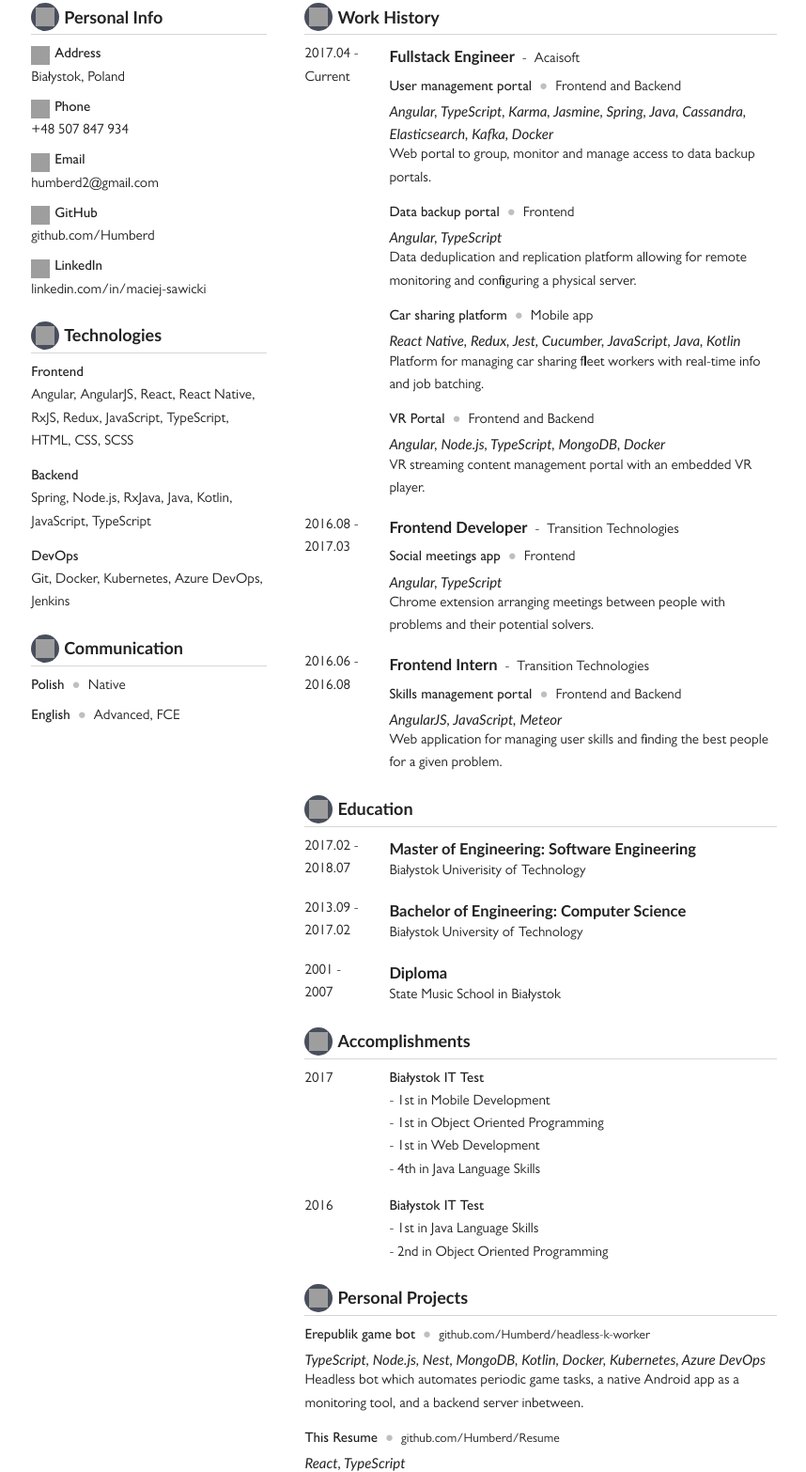
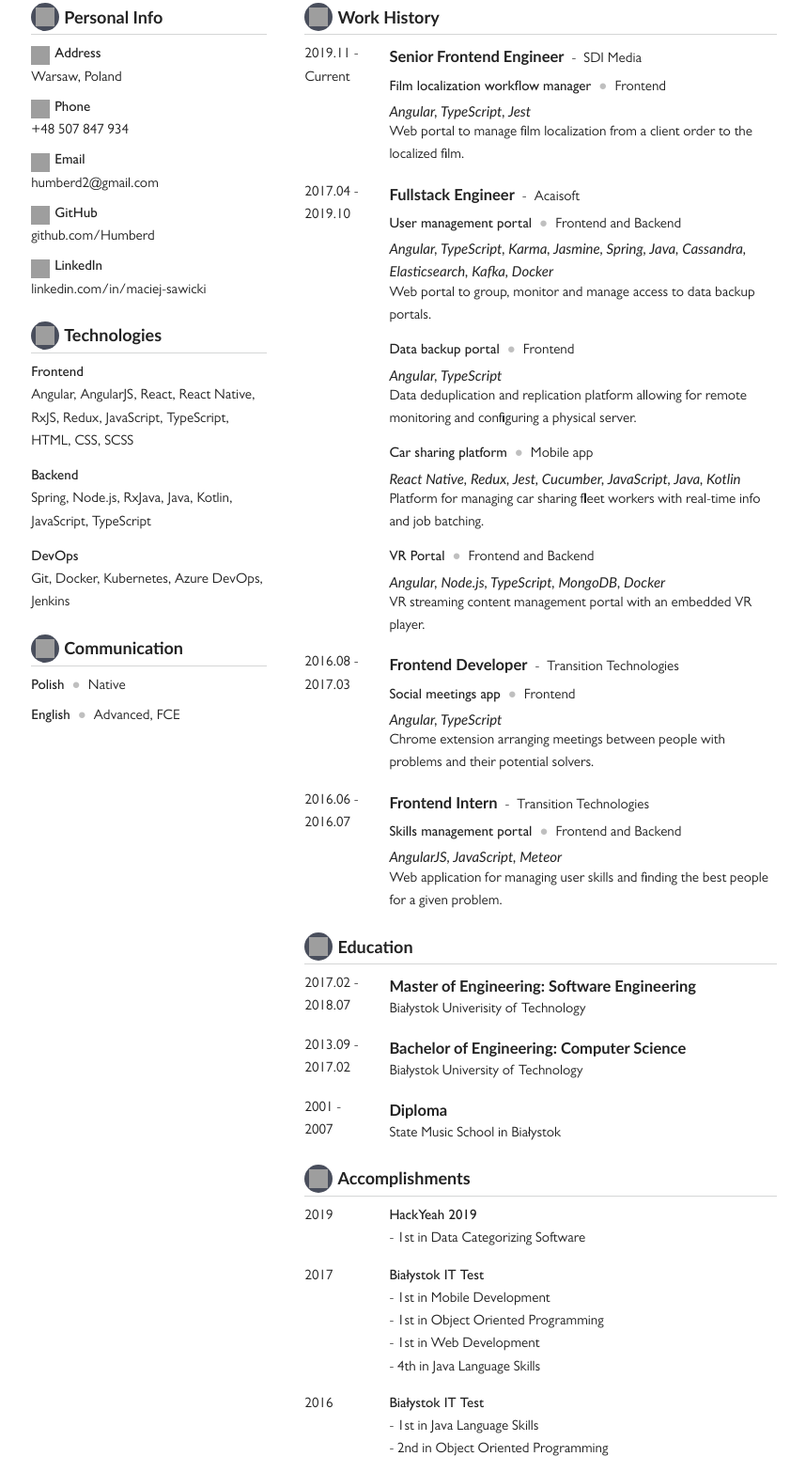
Before and after one commit to Humberd/resume, a Gatsby site: page / in a window 1280 px wide. Shown: the part 219-1785 px from the top of the page at 94% size, without its empty margins (210-1068 px from the left). Built offline with nearby package versions, Linux system fonts and the light colour scheme; Gatsby itself is replaced by a stand-in of ours; grey boxes are pictures that could not be loaded.

Commit message:
Updated job description

```diff
--- a/src/pages/index.tsx
+++ b/src/pages/index.tsx
@@ -54,8 +54,8 @@ const PersonalInfoSegment = () => (
         {
           title: 'Address',
           icon: 'place.svg',
-          value: 'Białystok, Poland',
-          href: 'https://goo.gl/maps/z8hHudt2x29aaRsX6'
+          value: 'Warsaw, Poland',
+          href: 'https://goo.gl/maps/fSBP7oMDgsZUzzmq6'
         },
         {
           title: 'Phone',
@@ -160,8 +160,24 @@ const WorkHistorySegment = () => (
       <WorkHistory entries={[
         {
           date: {
+            from: '2019.11',
+            to: 'Current'
+          },
+          position: 'Senior Frontend Engineer',
+          company: 'SDI Media',
+          projects: [
+            {
+              name: 'Film localization workflow manager',
+              technologies: ['Angular', 'TypeScript', 'Jest'],
+              position: 'Frontend',
+              description: 'Web portal to manage film localization from a client order to the localized film.'
+            }
+          ]
+        },
+        {
+          date: {
             from: '2017.04',
-            to: 'Current'
+            to: '2019.10'
           },
           position: 'Fullstack Engineer',
           company: 'Acaisoft',
@@ -211,7 +227,7 @@ const WorkHistorySegment = () => (
         {
           date: {
             from: '2016.06',
-            to: '2016.08'
+            to: '2016.07'
           },
           position: 'Frontend Intern',
           company: 'Transition Technologies',
@@ -269,6 +285,13 @@ const AccomplishmentsSegment = () => (
       title: 'Accomplishments'
     }}>
       <Accomplishments entries={[
+        {
+          date: '2019',
+          event: 'HackYeah 2019',
+          places: [
+              '1st in Data Categorizing Software'
+          ]
+        },
         {
           date: '2017',
           event: 'Białystok IT Test',
```
